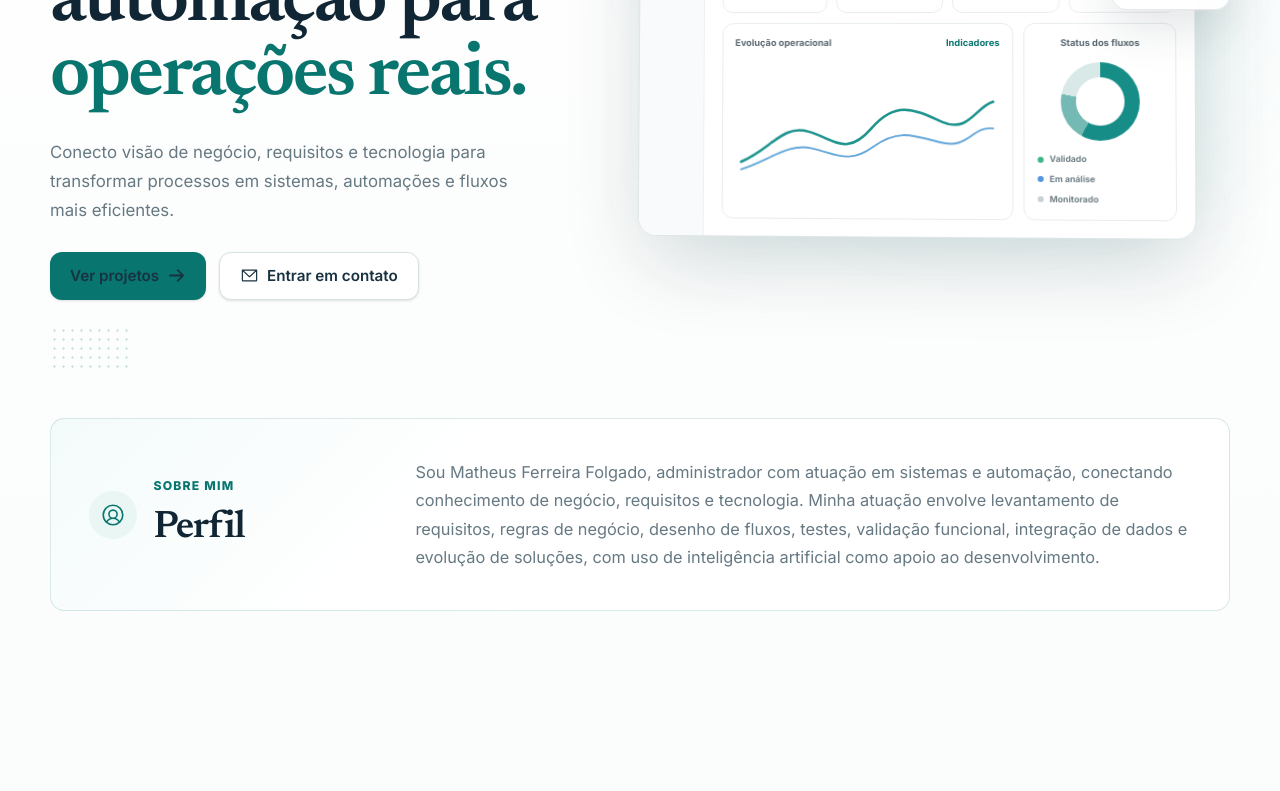
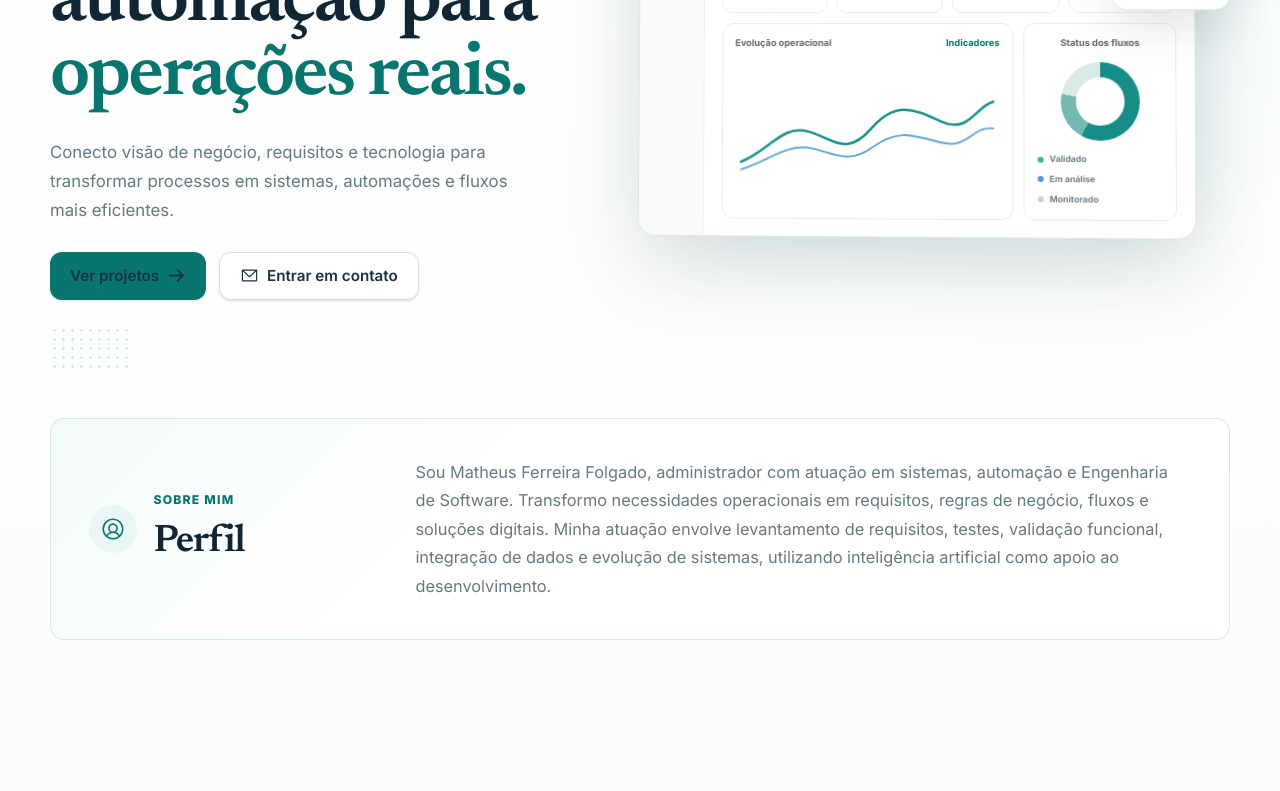
Before and after one commit to ofmrmatte/ofmrmatte, a Next.js app: page / in a window 1280 px wide. Shown: the part 427-1218 px from the top of the page. Built offline with nearby package versions, Linux system fonts and the light colour scheme.

Commit message:
Refine about section and update ALC site link

```diff
--- a/app/page.tsx
+++ b/app/page.tsx
@@ -37,7 +37,7 @@ const projectCards = [
     eyebrow: "Presença digital e experiência institucional",
     description:
       "Reconstrução do site institucional da transportadora com foco em clareza comercial, credibilidade, responsividade e uma apresentação mais forte da operação e da marca.",
-    href: "https://alcepereirafilho.com.br",
+    href: "https://alc-pereira-filho-preview.vercel.app",
     action: "Acessar site",
     visual: "alc-site"
   },
@@ -281,10 +281,10 @@ export default function Page() {
                 </div>
               </div>
               <p>
-                Sou Matheus Ferreira Folgado, administrador com atuação em sistemas e automação, conectando
-                conhecimento de negócio, requisitos e tecnologia. Minha atuação envolve levantamento de requisitos,
-                regras de negócio, desenho de fluxos, testes, validação funcional, integração de dados e evolução
-                de soluções, com uso de inteligência artificial como apoio ao desenvolvimento.
+                Sou Matheus Ferreira Folgado, administrador com atuação em sistemas, automação e Engenharia de Software.
+                Transformo necessidades operacionais em requisitos, regras de negócio, fluxos e soluções digitais.
+                Minha atuação envolve levantamento de requisitos, testes, validação funcional, integração de dados e
+                evolução de sistemas, utilizando inteligência artificial como apoio ao desenvolvimento.
               </p>
             </CardContent>
           </Card>
```
